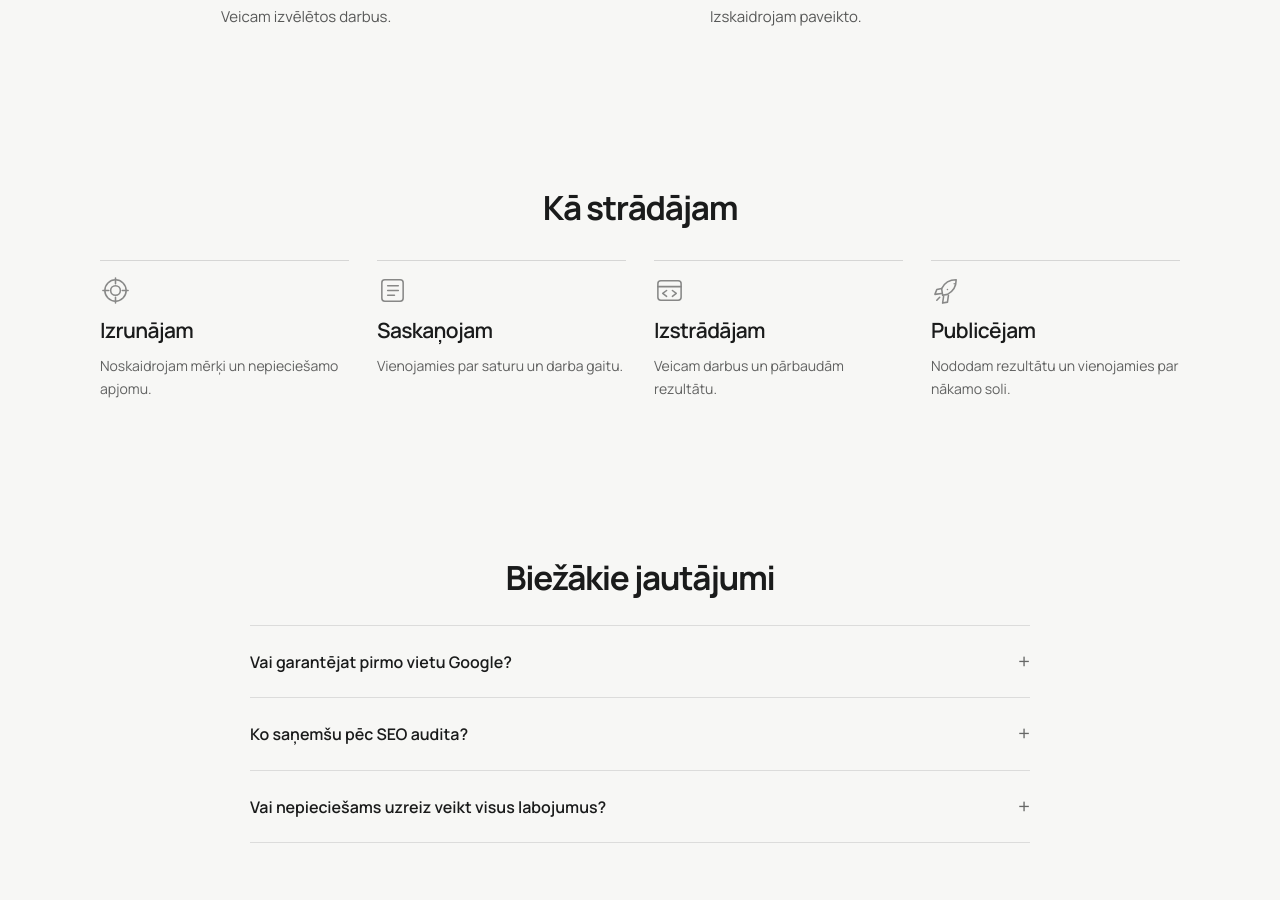
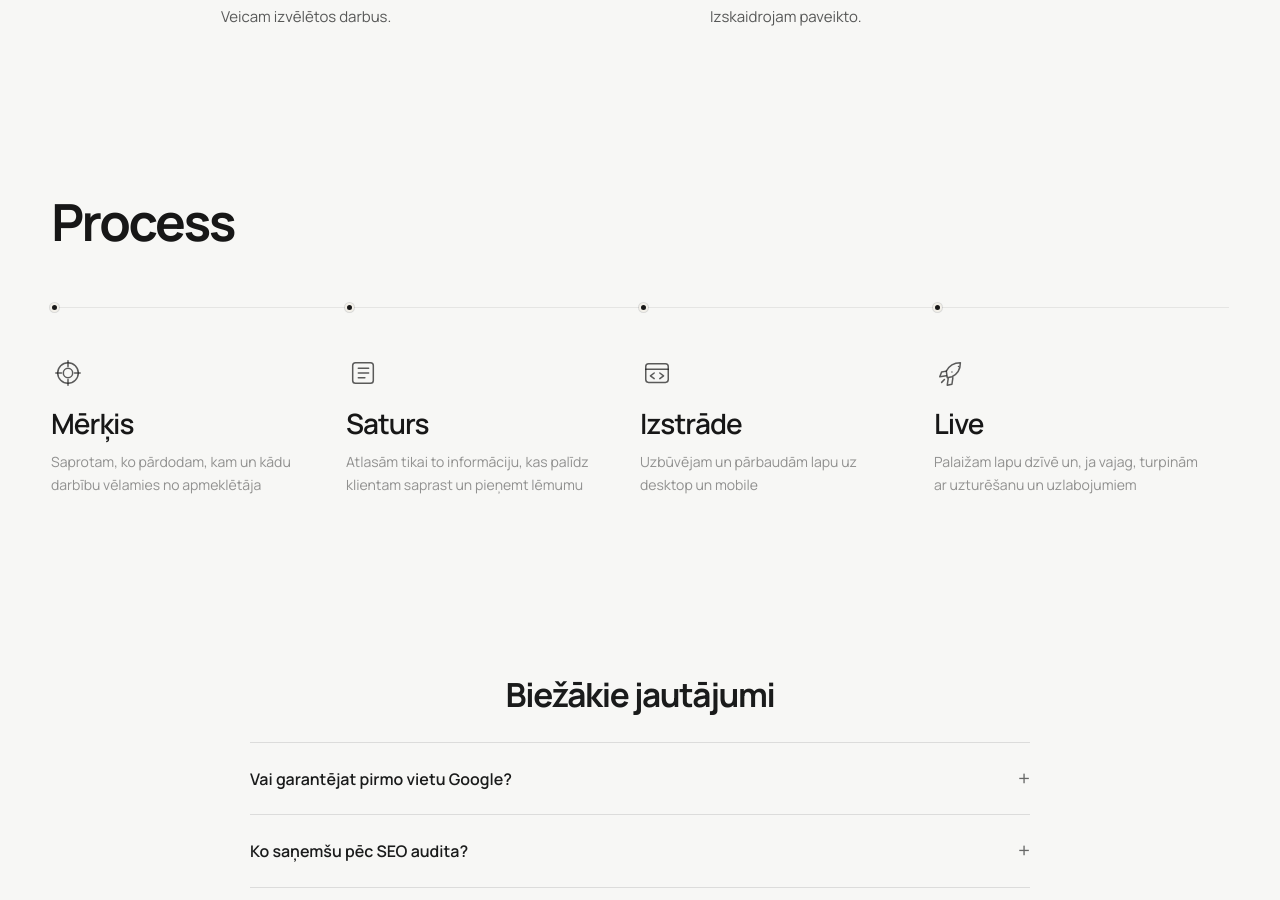
Before and after one commit to davisl24/WEBSITEAGENCY, a Next.js app: page /pakalpojumi/seo in a window 1280 px wide. Shown: the part 1210-2110 px from the top of the page. Built offline with nearby package versions, Linux system fonts and the light colour scheme; no server answers.

Commit message:
Reuse exact homepage process component on all service inner pages

```diff
--- a/app/components/KestrelServiceTemplate.tsx
+++ b/app/components/KestrelServiceTemplate.tsx
@@ -1,6 +1,7 @@
 import KestrelHeader from "./KestrelHeader";
 import KestrelFooter from "./KestrelFooter";
 import RevealOnView from "./RevealOnView";
+import ProcessFlow from "./ProcessFlow";
 
 export type ServiceInfo = {
   title: string;
@@ -10,22 +11,6 @@ export type ServiceInfo = {
   included: { title: string; detail: string }[];
   faq: { question: string; answer: string }[];
 };
-
-const steps = [
-  { title: "Izrunājam", detail: "Noskaidrojam mērķi un nepieciešamo apjomu." },
-  { title: "Saskaņojam", detail: "Vienojamies par saturu un darba gaitu." },
-  { title: "Izstrādājam", detail: "Veicam darbus un pārbaudām rezultātu." },
-  { title: "Publicējam", detail: "Nododam rezultātu un vienojamies par nākamo soli." },
-];
-
-export function KestrelProcessIcon({ index }: { index: number }) {
-  return <svg viewBox="0 0 32 32" fill="none" stroke="currentColor" strokeWidth="1.6" strokeLinecap="round" strokeLinejoin="round" aria-hidden="true">
-    {index === 0 && <><circle cx="16" cy="16" r="11"/><circle cx="16" cy="16" r="5"/><path d="M16 3v6M16 23v6M3 16h6M23 16h6"/></>}
-    {index === 1 && <><rect x="5" y="5" width="22" height="22" rx="3"/><path d="M11 11h11M11 16h11M11 21h7"/></>}
-    {index === 2 && <><rect x="4" y="6" width="24" height="20" rx="3"/><path d="M4 12h24M13 16l-4 3 4 3M19 16l4 3-4 3"/></>}
-    {index === 3 && <><path d="M12 21l-1-7c3-6 8-9 15-9 0 7-3 12-9 15l-5 1Z"/><path d="m17 15 0 0M11 14l-5 1-2 5 7-1M18 21l-1 7-5 1 1-7M9 23l-3 3M24 9h.01"/></>}
-  </svg>;
-}
 
 function OfferIcon({ index }: { index: number }) {
   return <svg viewBox="0 0 32 32" fill="none" stroke="currentColor" strokeWidth="1.6" strokeLinecap="round" strokeLinejoin="round" aria-hidden="true">
@@ -81,15 +66,7 @@ export default function KestrelServiceTemplate({ service }: { service: ServiceIn
       </div>
     </section>
 
-    <section className="kst-section kst-process-section" aria-labelledby="kst-process">
-      <div className="kst-heading"><RevealOnView><h2 id="kst-process">Kā strādājam</h2></RevealOnView></div>
-      <div className="kst-process">
-        {steps.map((step,index) => <RevealOnView className="kst-process-step" delay={110+index*95} key={step.title}>
-          <span className="kst-process-icon"><KestrelProcessIcon index={index}/></span>
-          <h3>{step.title}</h3><p>{step.detail}</p>
-        </RevealOnView>)}
-      </div>
-    </section>
+    <ProcessFlow />
 
     {service.faq.length>0 && <section className="kst-section kst-faq-section" aria-labelledby="kst-faq-title">
       <div className="kst-heading"><RevealOnView><h2 id="kst-faq-title">Biežākie jautājumi</h2></RevealOnView></div>
```
